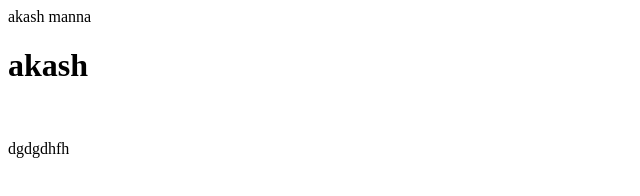
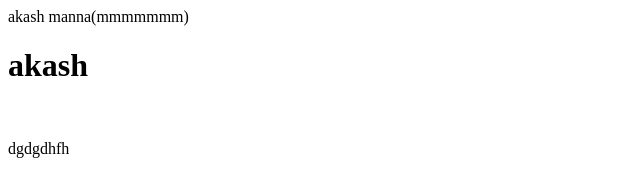
Before and after one commit to Akash-2004-tech/localrepo, a plain HTML site: page index.html in a window 1280 px wide. Shown: the whole page, without its empty margins (0-640 px from the left). Drawn offline with Linux system fonts and the light colour scheme.

Commit message:
add mmmmmmmm

```diff
--- a/index.html
+++ b/index.html
@@ -1,4 +1,4 @@
-<p>akash manna</p>
+<p>akash manna(mmmmmmm)</p>
 <h1>akash</h1>
 <br>
 <p>dgdgdhfh</p>
```
